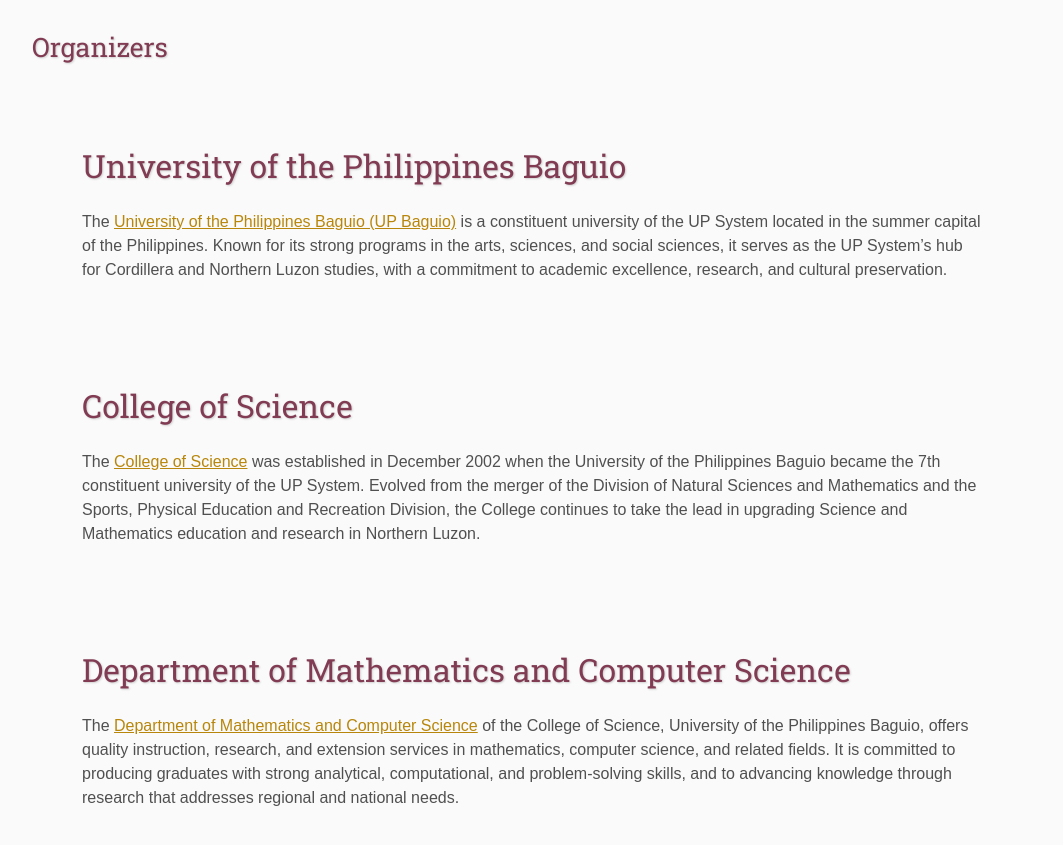
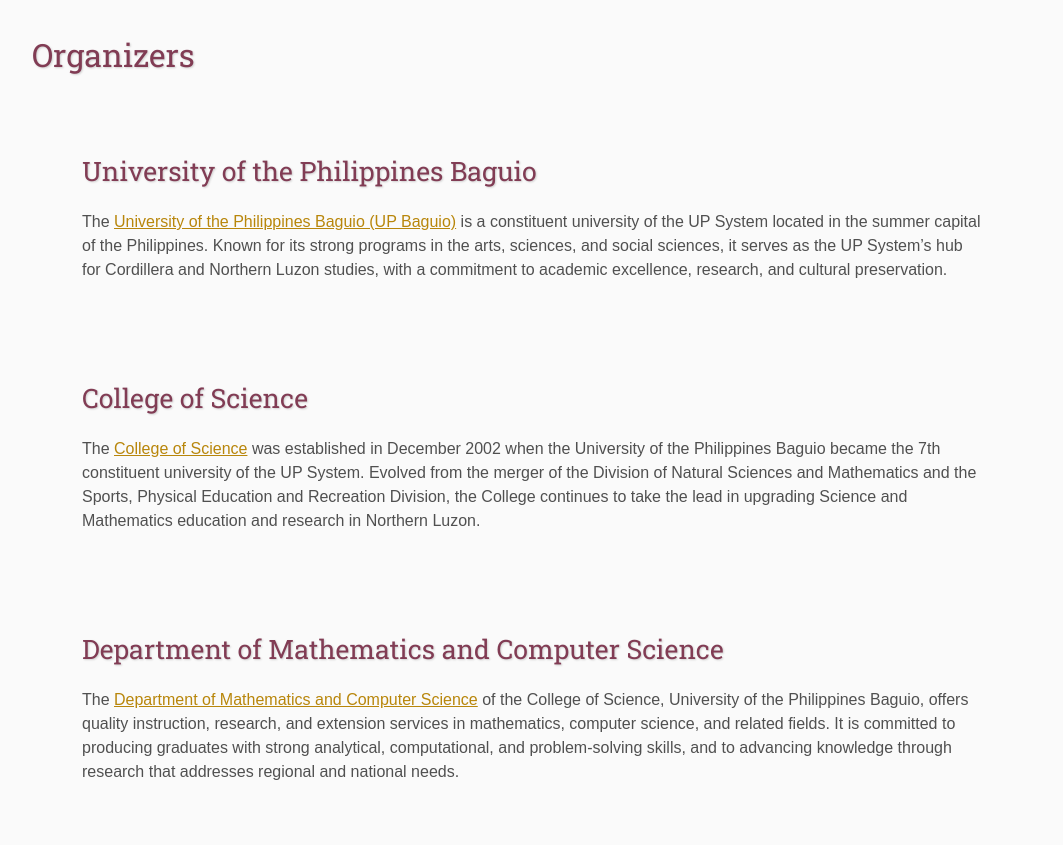
Before and after one commit to seamsschool2025baguio/seamsschool2025baguio, a plain HTML site: page acknowledgments/index.html in a window 1280 px wide. Shown: the part 699-1544 px from the top of the page, without its empty margins (108-1171 px from the left). Drawn offline with Linux system fonts and the light colour scheme; files that its build step writes are made by us from their sources.

Commit message:
Add files via upload

```diff
--- a/acknowledgments/index.html
+++ b/acknowledgments/index.html
@@ -56,11 +56,11 @@
 
 
     <!-- CONTENT -->
-    <h3>Organizers</h3>
+    <h2>Organizers</h2>
 
 	<div class="mycontainer">
 	  <div class="mytext">
-	    <h2>University of the Philippines Baguio</h2>
+	    <h3>University of the Philippines Baguio</h3>
 	    <p>
 	      The  <a target="_blank" rel="noopener noreferrer" href="https://www2.upb.edu.ph/upbaguio-overview">University of the Philippines Baguio (UP Baguio)</a> is a constituent university of the UP System located in the summer capital of the Philippines. Known for its strong programs in the arts, sciences, and social sciences, it serves as the UP System’s hub for Cordillera and Northern Luzon studies, with a commitment to academic excellence, research, and cultural preservation.
 	    </p>
@@ -84,7 +84,7 @@
 
 
 	  <div class="mytext">
-	    <h2>College of Science</h2>
+	    <h3>College of Science</h3>
 	    <p>
 	      The <a target="_blank" rel="noopener noreferrer" href="https://cs.upb.edu.ph">College of Science</a> was established in December 2002 when the University of the Philippines Baguio became the 7th constituent university of the UP System. Evolved from the merger of the Division of Natural Sciences and Mathematics and the Sports, Physical Education and Recreation Division, the College continues to take the lead in upgrading Science and Mathematics education and research in Northern Luzon.
 	    </p>
@@ -96,7 +96,7 @@
 
 	<div class="mycontainer">
 	  <div class="mytext">
-	    <h2>Department of Mathematics and Computer Science</h2>
+	    <h3>Department of Mathematics and Computer Science</h3>
 	    <p>
 	      The  <a target="_blank" rel="noopener noreferrer" href="https://dmcsweb.upb.edu.ph">Department of Mathematics and Computer Science</a> of the College of Science, University of the Philippines Baguio, offers quality instruction, research, and extension services in mathematics, computer science, and related fields. It is committed to producing graduates with strong analytical, computational, and problem-solving skills, and to advancing knowledge through research that addresses regional and national needs.
 	    </p>
```
